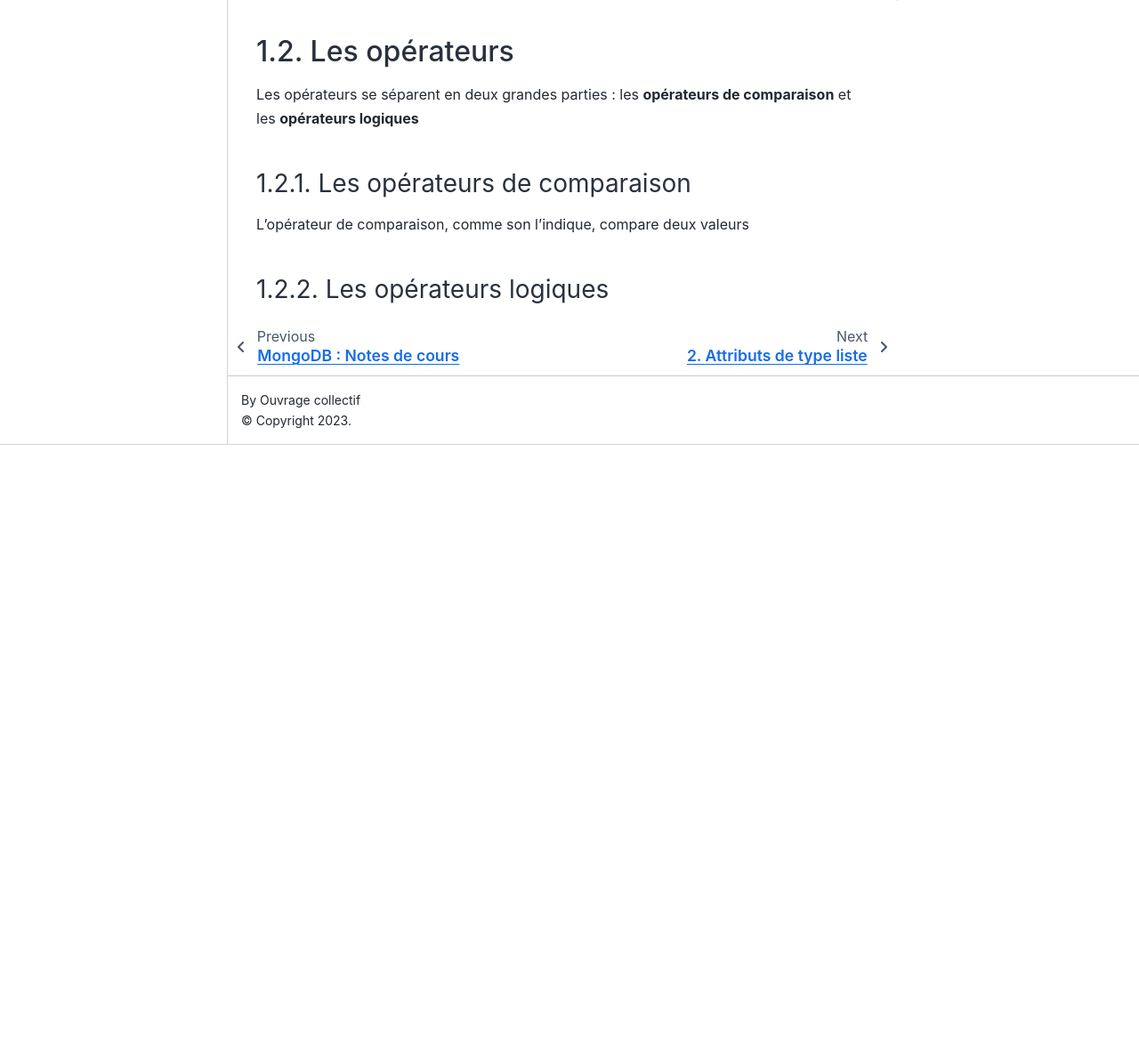
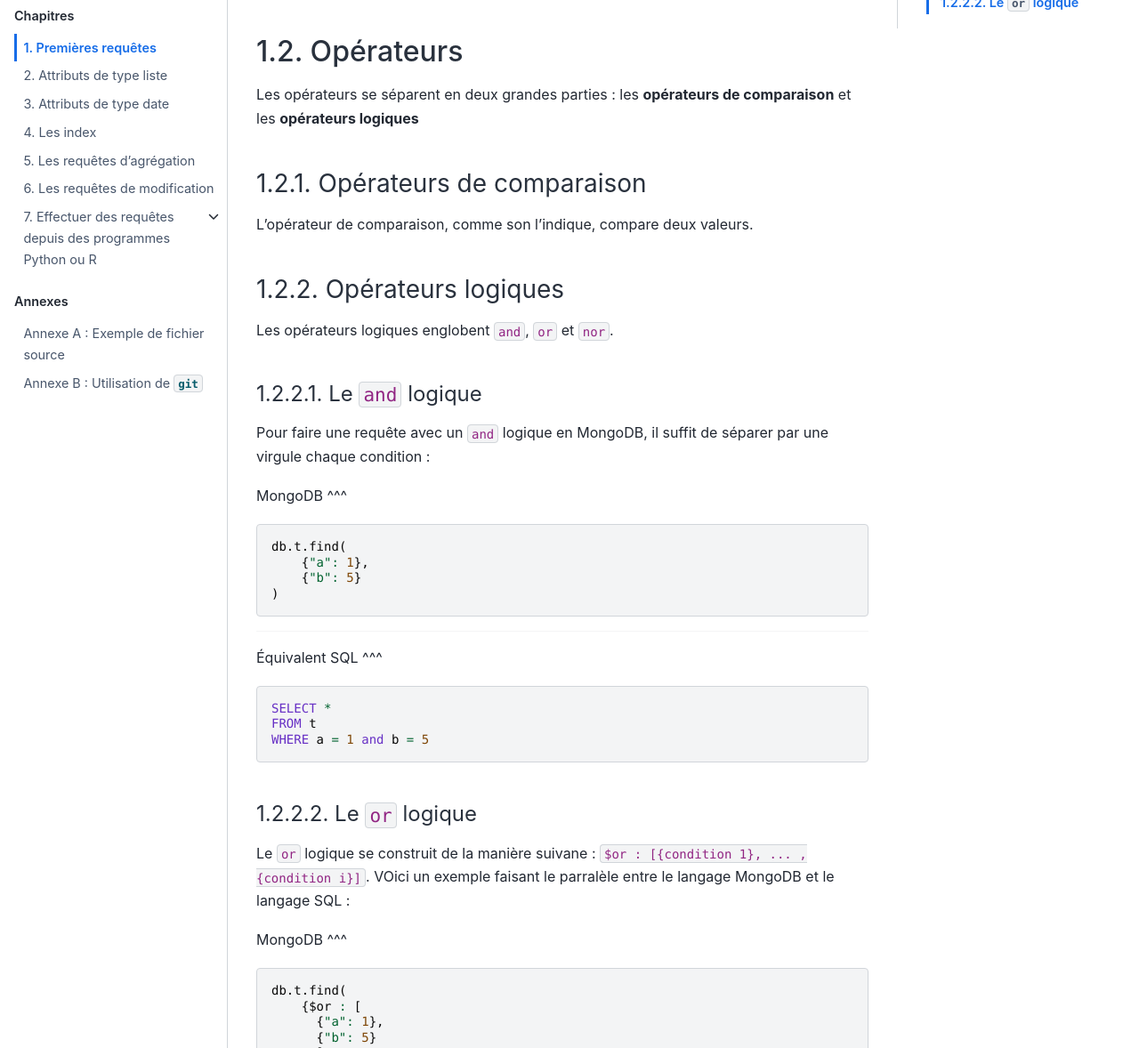
Before and after one commit to rtavenar/mongo_book, a Jupyter Book: the page built from content/01_find.md, in a window 1280 px wide and 1400 px high, scrolled down 918 px, cut to the strip 222-1400 px from the top of the window. Shown: the whole strip at 89% size. Built offline with Jupyter Book 1.0.4 settings and Sphinx 7.4.7 and the Sphinx Book theme 1.1.4, drawn with Linux system fonts in a browser that asks for light colours; before the commit the page ends 1640 px from its top, so only the background shows below that; some of the changed text lies outside the part shown.

Commit message:
Update 01_find.md

`````diff
--- a/content/01_find.md
+++ b/content/01_find.md
@@ -55,19 +55,65 @@ db.NYfood.find({"cuisine":"Bakery"})
 
 ````
 
+## Opérateurs
+
+Les opérateurs se séparent en deux grandes parties : les **opérateurs de comparaison** et les **opérateurs logiques**
+
+### Opérateurs de comparaison
+
+L'opérateur de comparaison, comme son l'indique, compare deux valeurs.
 
 
 
+### Opérateurs logiques
 
+Les opérateurs logiques englobent `and`, `or` et `nor`.
 
-## Les opérateurs
+#### Le `and` logique
 
-Les opérateurs se séparent en deux grandes parties : les **opérateurs de comparaison** et les **opérateurs logiques**
+Pour faire une requête avec un `and` logique en MongoDB, il suffit de séparer par une virgule chaque condition :
 
-### Les opérateurs de comparaison
+MongoDB
+^^^
+```javascript
+db.t.find(
+    {"a": 1},
+    {"b": 5}
+)
+```
 
-L'opérateur de comparaison, comme son l'indique, compare deux valeurs
+---
 
+Équivalent SQL
+^^^
+```sql
+SELECT *
+FROM t
+WHERE a = 1 and b = 5
+```
 
+#### Le `or` logique
 
-### Les opérateurs logiques
+Le `or` logique se construit de la manière suivane : `$or : [{condition 1}, ... , {condition i}]`. VOici un exemple faisant le parralèle entre le langage MongoDB et le langage SQL :
+
+MongoDB
+^^^
+```javascript
+db.t.find(
+    {$or : [
+      {"a": 1},
+      {"b": 5}
+      ]
+    }
+)
+```
+
+---
+
+SQL
+^^^
+```sql
+SELECT *
+FROM t
+WHERE a = 1 or b = 5
+```
`````
